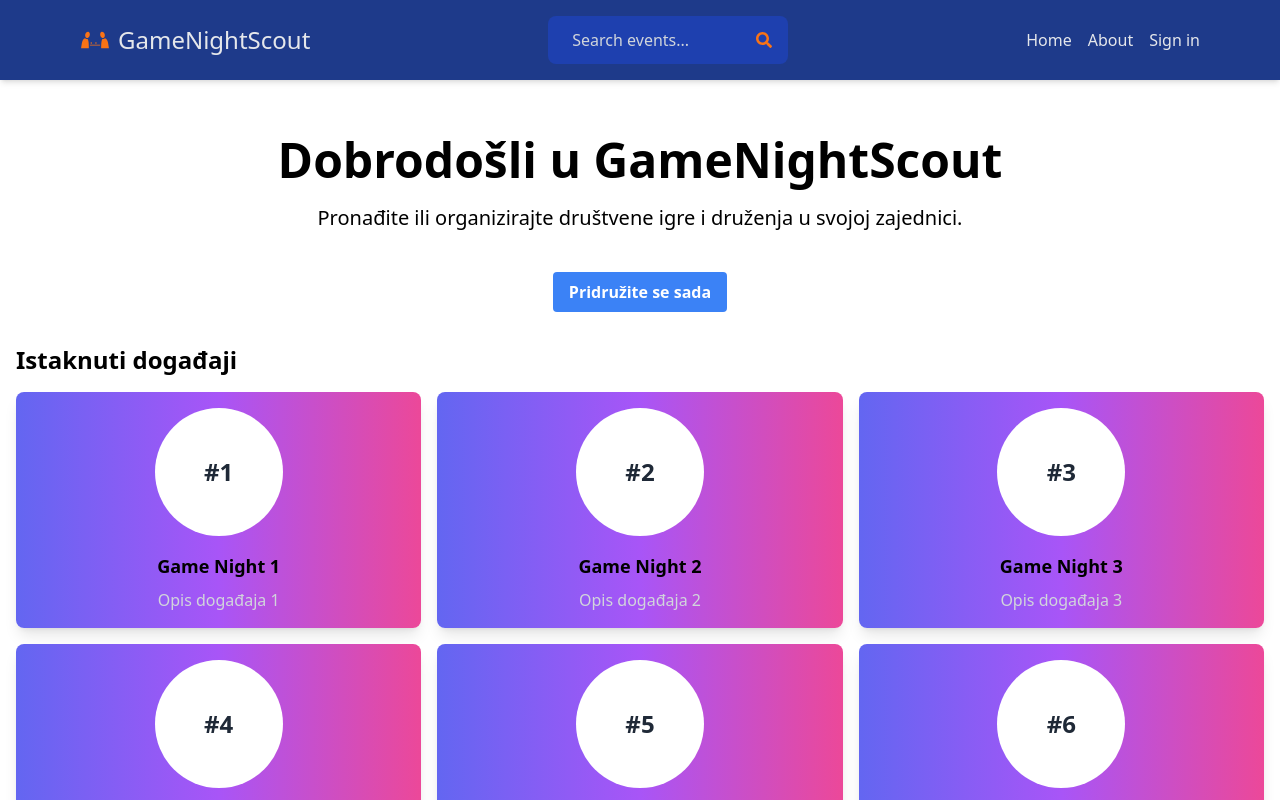
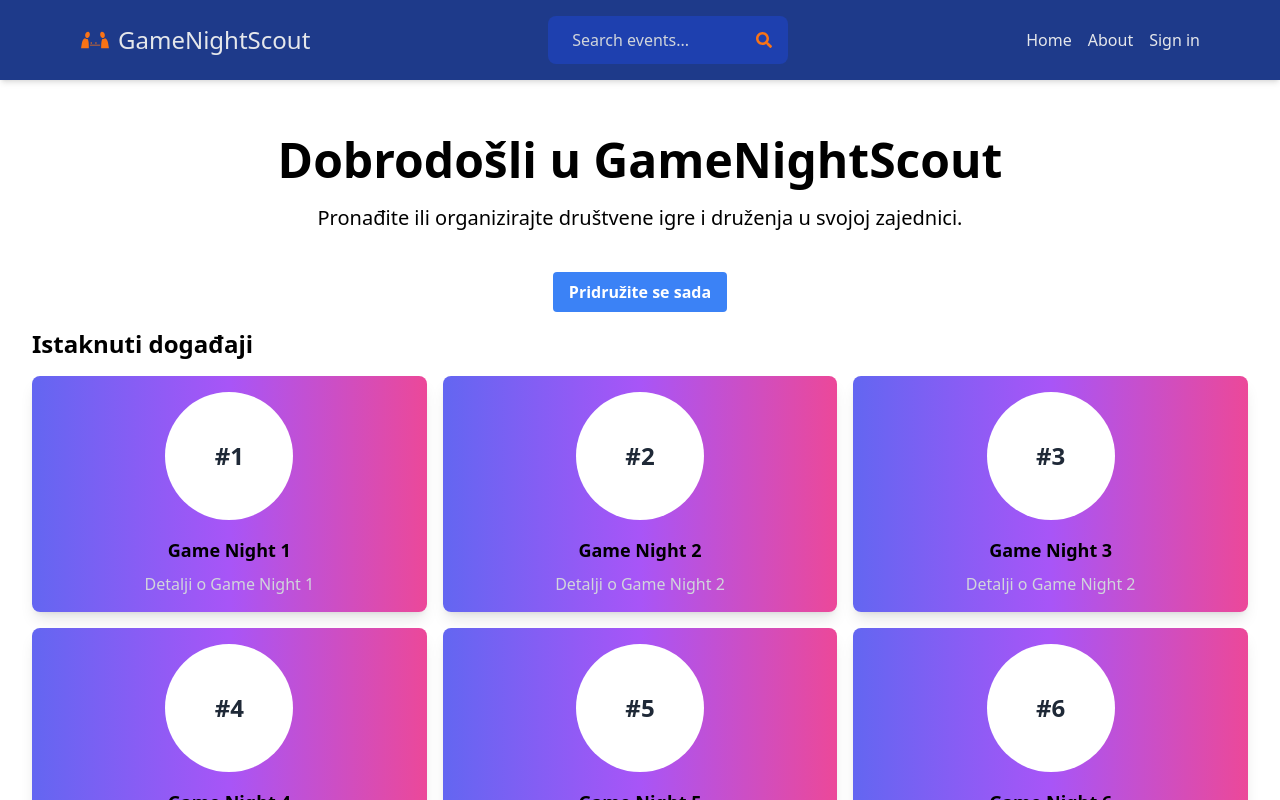
Before and after one commit to brkuvezdic/GameNightScout-frontend, a React (Vite) app in the folder client/: page / in a window 1280 px wide. Shown: the top 800 px of the page. Built offline with nearby package versions, Linux system fonts and the light colour scheme.

Commit message:
Dodani featured eventi, dohvacanje i prikazivanje podataka iz store.js

```diff
--- a/client/src/App.jsx
+++ b/client/src/App.jsx
@@ -1,3 +1,5 @@
+// App.jsx
+
 import { BrowserRouter, Routes, Route } from "react-router-dom";
 import Home from "./pages/Home";
 import SignIn from "./pages/SignIn";
@@ -5,21 +7,23 @@ import SignUp from "./pages/SignUp";
 import About from "./pages/About";
 import Profile from "./pages/Profile";
 import Header from "./components/Header";
-import Featured from "./components/Featured";
+import SelectedFeaturedEvent from "./pages/selectedFeaturedEvent";
 
 export default function App() {
   return (
     <BrowserRouter>
       <Header />
-
       <Routes>
         <Route path="/" element={<Home />} />
         <Route path="/sign-in" element={<SignIn />} />
         <Route path="/sign-up" element={<SignUp />} />
         <Route path="/about" element={<About />} />
         <Route path="/profile" element={<Profile />} />
+        <Route
+          path="/selected-featured-event/:eventId"
+          element={<SelectedFeaturedEvent />}
+        />
       </Routes>
-      <Featured />
     </BrowserRouter>
   );
 }
--- a/client/src/components/Featured.jsx
+++ b/client/src/components/Featured.jsx
@@ -1,20 +1,21 @@
 import React from "react";
+import { useNavigate } from "react-router-dom";
+import { getEvents } from "../store/store";
 
 function Featured() {
-  const events = [
-    { title: "Game Night 1", description: "Opis događaja 1" },
-    { title: "Game Night 2", description: "Opis događaja 2" },
-    { title: "Game Night 3", description: "Opis događaja 3" },
-    { title: "Game Night 4", description: "Opis događaja 4" },
-    { title: "Game Night 5", description: "Opis događaja 5" },
-    { title: "Game Night 6", description: "Opis događaja 6" },
-    { title: "Game Night 7", description: "Opis događaja 7" },
-    { title: "Game Night 8", description: "Opis događaja 8" },
-    { title: "Game Night 9", description: "Opis događaja 9" },
-  ];
+  const navigate = useNavigate();
+  const events = getEvents();
 
   while (events.length < 9) {
-    events.push({ title: "New Event", description: "Opis novog događaja" });
+    events.push({
+      id: events.length + 1,
+      title: "New Event",
+      description: "Opis novog događaja",
+    });
+  }
+
+  function handleEventClick(eventId) {
+    navigate(`/selected-featured-event/${eventId}`);
   }
 
   return (
@@ -24,7 +25,8 @@ function Featured() {
         {events.map((event, index) => (
           <div
             key={index}
-            className="flex flex-col items-center bg-gradient-to-r from-indigo-500 via-purple-500 to-pink-500 rounded-lg shadow-lg p-4"
+            className="flex flex-col items-center bg-gradient-to-r from-indigo-500 via-purple-500 to-pink-500 rounded-lg shadow-lg p-4 cursor-pointer"
+            onClick={() => handleEventClick(event.id)}
           >
             <div className="bg-white h-32 w-32 flex items-center justify-center rounded-full mb-4">
               <span className="text-2xl font-bold text-gray-800">
--- a/client/src/pages/Home.jsx
+++ b/client/src/pages/Home.jsx
@@ -1,5 +1,6 @@
 import React from "react";
 import { Link } from "react-router-dom";
+import Featured from "../components/Featured";
 
 function HomePage() {
   return (
@@ -19,6 +20,7 @@ function HomePage() {
           Pridružite se sada
         </Link>
       </div>
+      <Featured />
     </div>
   );
 }
--- /dev/null
+++ b/client/src/pages/selectedFeaturedEvent.jsx
@@ -0,0 +1,19 @@
+// SelectedFeaturedEvent.jsx
+import React from "react";
+import { useParams } from "react-router-dom";
+import { getEventById } from "../store/store"; // Ažurirajte putanju prema vašem direktoriju
+function SelectedFeaturedEvent() {
+  const { eventId } = useParams();
+  const event = getEventById(Number(eventId)); // Pretpostavljamo da je eventId broj
+
+  return (
+    <div>
+      <h2>{event.title}</h2>
+      <p>{event.description}</p>
+      <p>Organizirao/la: {event.organizer}</p>
+      {/* Dodajte ostale informacije koje želite prikazati */}
+    </div>
+  );
+}
+
+export default SelectedFeaturedEvent;
--- /dev/null
+++ b/client/src/store/store.js
@@ -0,0 +1,64 @@
+const events = [
+  {
+    id: 1,
+    title: "Game Night 1",
+    description: "Detalji o Game Night 1",
+    organizer: "Pero",
+  },
+  {
+    id: 2,
+    title: "Game Night 2",
+    description: "Detalji o Game Night 2",
+    organizer: "Bob",
+  },
+  {
+    id: 3,
+    title: "Game Night 3",
+    description: "Detalji o Game Night 2",
+    organizer: "Đuro",
+  },
+  {
+    id: 4,
+    title: "Game Night 4",
+    description: "Detalji o Game Night 2",
+    organizer: "Bob4",
+  },
+  {
+    id: 5,
+    title: "Game Night 5",
+    description: "Detalji o Game Night 2",
+    organizer: "Bob5",
+  },
+  {
+    id: 6,
+    title: "Game Night 6",
+    description: "Detalji o Game Night 2",
+    organizer: "Bob6",
+  },
+  {
+    id: 7,
+    title: "Game Night 7",
+    description: "Detalji o Game Night 2",
+    organizer: "Bob7",
+  },
+  {
+    id: 8,
+    title: "Game Night 8",
+    description: "Detalji o Game Night 2",
+    organizer: "Bob8",
+  },
+  {
+    id: 9,
+    title: "Game Night 9",
+    description: "Detalji o Game Night 2",
+    organizer: "Bob9",
+  },
+];
+
+export function getEvents() {
+  return events;
+}
+
+export function getEventById(eventId) {
+  return events.find((event) => event.id === eventId);
+}
```
